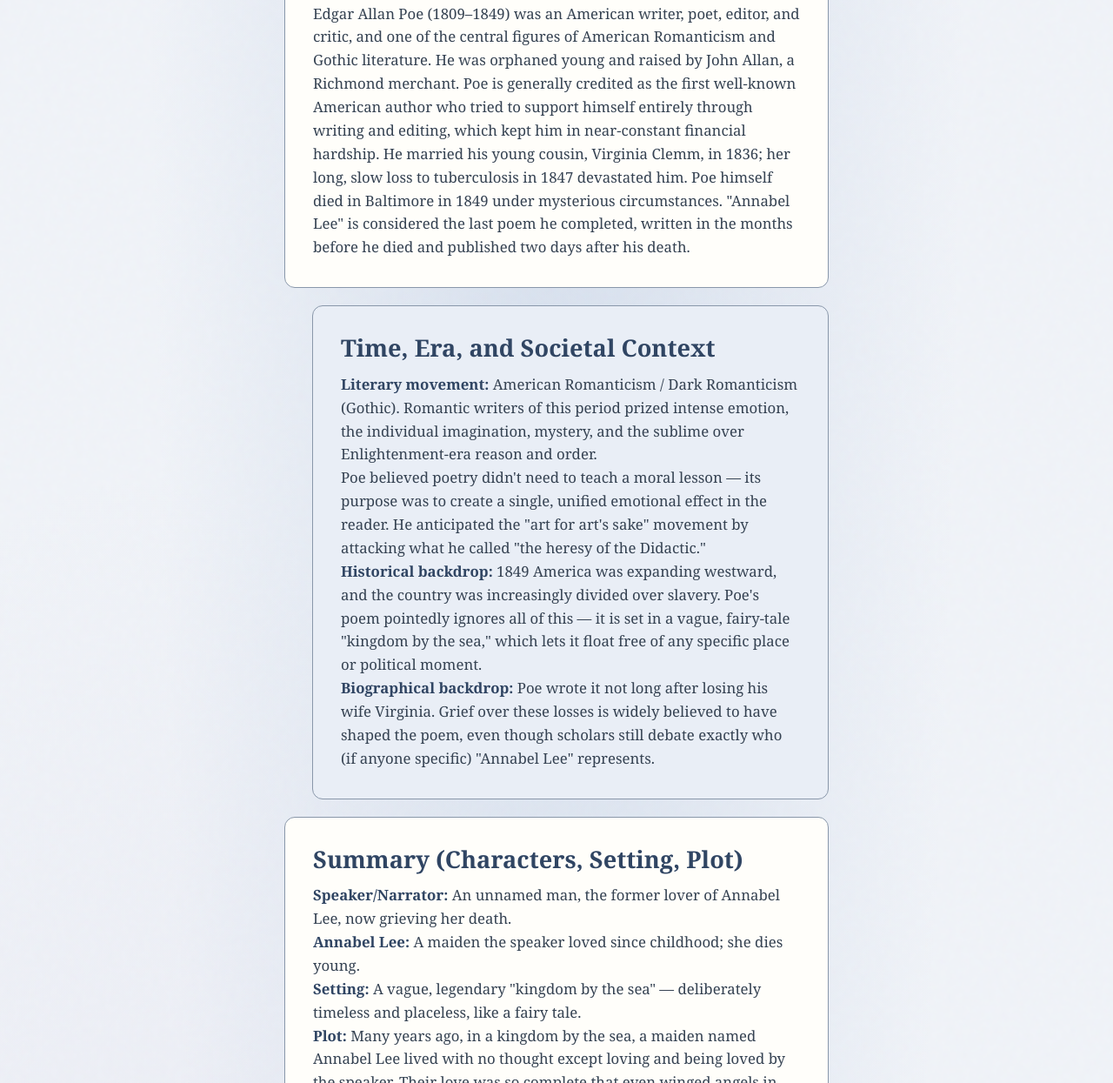
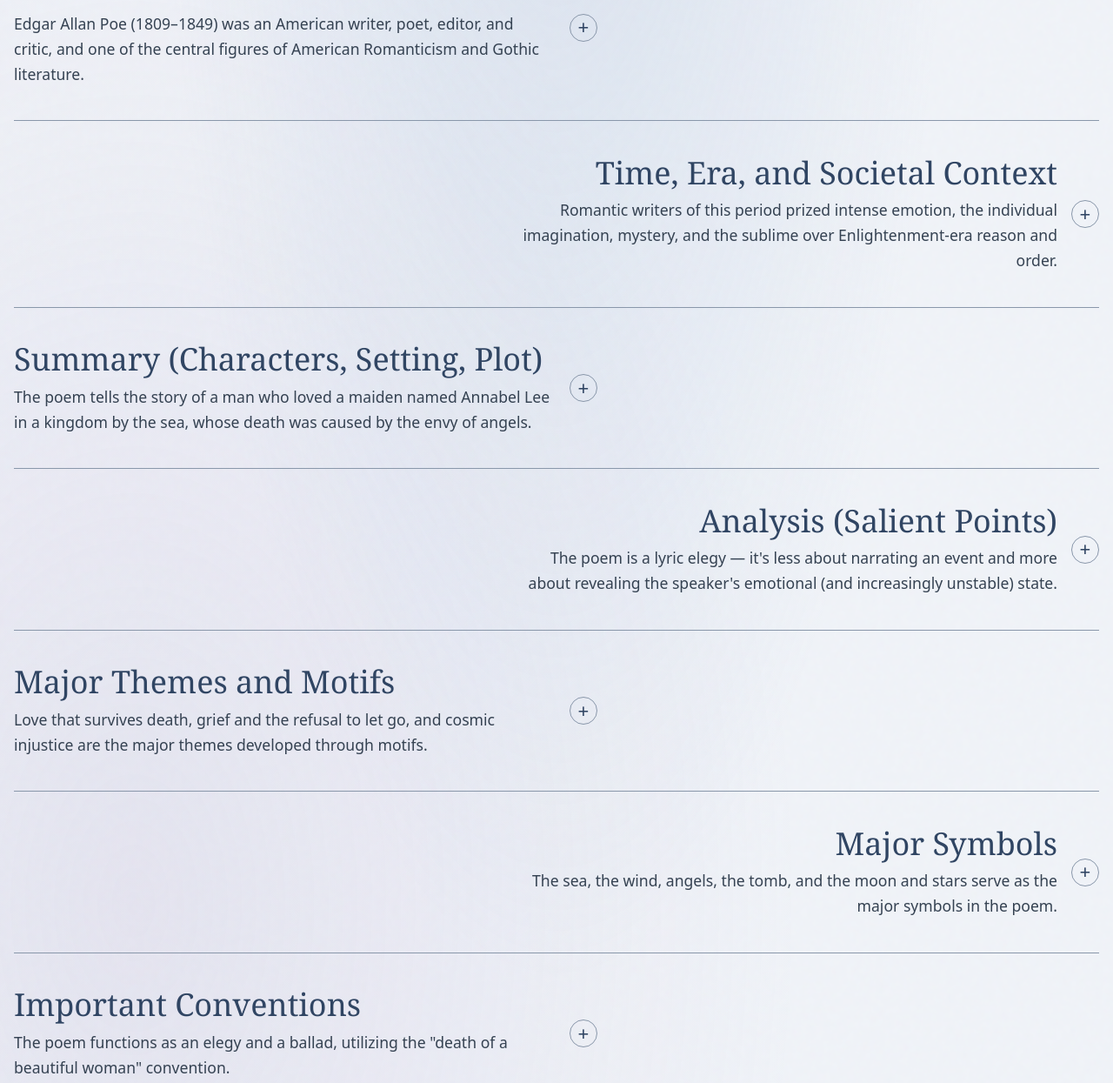
Before and after one commit to daryljamesborjal/romantic-age, an Astro site: page /annabel-lee in a window 1280 px wide. Shown: the part 868-2113 px from the top of the page at 87% size. Built offline with nearby package versions, Linux system fonts and the light colour scheme; Astro itself is replaced by a stand-in of ours.

Commit message:
Phase 9: Applied unboxed magazine layout to all text pages

```diff
--- /dev/null
+++ b/src/components/content/ContentSection.astro
@@ -0,0 +1,30 @@
+---
+interface Props {
+	id: string;
+	title: string;
+	summary: string;
+	align?: "left" | "right";
+}
+
+const { id, title, summary, align = "left" } = Astro.props;
+const titleId = `${id}-title`;
+const contentId = `${id}-content`;
+---
+
+<!-- Native details/summary keeps each section keyboard-operable without JavaScript. -->
+<section class={`content-section content-section--${align}`} aria-labelledby={titleId}>
+	<details id={id} class="content-section__details">
+		<summary class="content-section__summary" aria-controls={contentId}>
+			<span class="content-section__intro">
+				<h2 class="content-section__title" id={titleId}>{title}</h2>
+				<span class="content-section__dek">{summary}</span>
+			</span>
+			<span class="content-section__icon" aria-hidden="true">+</span>
+		</summary>
+		<div class="content-section__body" id={contentId}>
+			<div class="content-section__body-inner">
+				<slot />
+			</div>
+		</div>
+	</details>
+</section>
--- a/src/pages/annabel-lee.astro
+++ b/src/pages/annabel-lee.astro
@@ -2,6 +2,7 @@
 // Annabel Lee reading and study page.
 import PoemLayout from "../layouts/PoemLayout.astro";
 import AnnabelLeeScene from "../components/scene/AnnabelLeeScene.astro";
+import ContentSection from "../components/content/ContentSection.astro";
 ---
 
 <PoemLayout title="Annabel Lee | Romantic Age" themeClass="poem-page annabel-lee-theme">
@@ -81,39 +82,34 @@ import AnnabelLeeScene from "../components/scene/AnnabelLeeScene.astro";
 	</details>
 
 	<article class="annabel-content" aria-label="Annabel Lee study sections">
-		<section class="annabel-section" aria-labelledby="author-heading">
-			<h2 id="author-heading">Author</h2>
+		<ContentSection id="author" title="Author" summary="Edgar Allan Poe (1809–1849) was an American writer, poet, editor, and critic, and one of the central figures of American Romanticism and Gothic literature." align="left">
 			<p>Edgar Allan Poe (1809–1849) was an American writer, poet, editor, and critic, and one of the central figures of American Romanticism and Gothic literature. He was orphaned young and raised by John Allan, a Richmond merchant. Poe is generally credited as the first well-known American author who tried to support himself entirely through writing and editing, which kept him in near-constant financial hardship. He married his young cousin, Virginia Clemm, in 1836; her long, slow loss to tuberculosis in 1847 devastated him. Poe himself died in Baltimore in 1849 under mysterious circumstances. "Annabel Lee" is considered the last poem he completed, written in the months before he died and published two days after his death.</p>
-		</section>
+		</ContentSection>
 
-		<section class="annabel-section" aria-labelledby="context-heading">
-			<h2 id="context-heading">Time, Era, and Societal Context</h2>
+		<ContentSection id="context" title="Time, Era, and Societal Context" summary="Romantic writers of this period prized intense emotion, the individual imagination, mystery, and the sublime over Enlightenment-era reason and order." align="right">
 			<p><strong>Literary movement:</strong> American Romanticism / Dark Romanticism (Gothic). Romantic writers of this period prized intense emotion, the individual imagination, mystery, and the sublime over Enlightenment-era reason and order.</p>
 			<p>Poe believed poetry didn't need to teach a moral lesson — its purpose was to create a single, unified emotional effect in the reader. He anticipated the "art for art's sake" movement by attacking what he called "the heresy of the Didactic."</p>
 			<p><strong>Historical backdrop:</strong> 1849 America was expanding westward, and the country was increasingly divided over slavery. Poe's poem pointedly ignores all of this — it is set in a vague, fairy-tale "kingdom by the sea," which lets it float free of any specific place or political moment.</p>
 			<p><strong>Biographical backdrop:</strong> Poe wrote it not long after losing his wife Virginia. Grief over these losses is widely believed to have shaped the poem, even though scholars still debate exactly who (if anyone specific) "Annabel Lee" represents.</p>
-		</section>
+		</ContentSection>
 
-		<section class="annabel-section" aria-labelledby="summary-heading">
-			<h2 id="summary-heading">Summary (Characters, Setting, Plot)</h2>
+		<ContentSection id="summary" title="Summary (Characters, Setting, Plot)" summary="The poem tells the story of a man who loved a maiden named Annabel Lee in a kingdom by the sea, whose death was caused by the envy of angels." align="left">
 			<p><strong>Speaker/Narrator:</strong> An unnamed man, the former lover of Annabel Lee, now grieving her death.</p>
 			<p><strong>Annabel Lee:</strong> A maiden the speaker loved since childhood; she dies young.</p>
 			<p><strong>Setting:</strong> A vague, legendary "kingdom by the sea" — deliberately timeless and placeless, like a fairy tale.</p>
 			<p><strong>Plot:</strong> Many years ago, in a kingdom by the sea, a maiden named Annabel Lee lived with no thought except loving and being loved by the speaker. Their love was so complete that even winged angels in heaven envied it. Because of that envy, a wind blew out of a cloud one night and chilled Annabel Lee, and her highborn relatives came and shut her away in a tomb by the sea. The speaker insists that neither angels above nor demons below the sea can ever separate his soul from hers. Every night, he says, the moon and stars bring him dreams and visions of her eyes, and he lies down beside her in her tomb by the sea.</p>
-		</section>
+		</ContentSection>
 
-		<section class="annabel-section" aria-labelledby="analysis-heading">
-			<h2 id="analysis-heading">Analysis (Salient Points)</h2>
+		<ContentSection id="analysis" title="Analysis (Salient Points)" summary="The poem is a lyric elegy — it's less about narrating an event and more about revealing the speaker's emotional (and increasingly unstable) state." align="right">
 			<ul>
 				<li>The poem is a lyric elegy — it's less about narrating an event and more about revealing the speaker's emotional (and increasingly unstable) state.</li>
 				<li>The speaker never accepts a natural explanation (illness) for Annabel Lee's death; he reframes it as cosmic jealousy, which is a way of giving unbearable, random loss a dramatic, meaningful cause.</li>
 				<li>The poem doesn't resolve neatly into "healthy mourning" or "unhealthy obsession" — critics note that it deliberately keeps this ambiguous. The final image can be read as either the ultimate proof of eternal love or a picture of someone who cannot let go and has stopped living his own life.</li>
 				<li>Modern readers sometimes discuss the poem alongside the stages of grief (denial, anger, bargaining, depression, acceptance), though this is a modern psychological lens, not a scholarly consensus.</li>
 			</ul>
-		</section>
+		</ContentSection>
 
-		<section class="annabel-section" aria-labelledby="themes-heading">
-			<h2 id="themes-heading">Major Themes and Motifs</h2>
+		<ContentSection id="themes" title="Major Themes and Motifs" summary="Love that survives death, grief and the refusal to let go, and cosmic injustice are the major themes developed through motifs." align="left">
 			<ul>
 				<li><strong>Love that survives death:</strong> Repeated insistence that no earthly or heavenly power can "dissever" their souls.</li>
 				<li><strong>Grief and the refusal to let go:</strong> Motif of nightly visitation to the tomb; recurring dreams of her eyes in the stars.</li>
@@ -122,10 +118,9 @@ import AnnabelLeeScene from "../components/scene/AnnabelLeeScene.astro";
 				<li><strong>The sea as boundary between life and death:</strong> The recurring refrain "kingdom by the sea" and "sepulchre there by the sea."</li>
 			</ul>
 			<p><strong>Key recurring motif — the refrain:</strong> The repetition of "Annabel Lee" and "kingdom by the sea" functions like a chant or incantation, reinforcing how fixated the speaker is on both the woman and the place where he lost her.</p>
-		</section>
+		</ContentSection>
 
-		<section class="annabel-section" aria-labelledby="symbols-heading">
-			<h2 id="symbols-heading">Major Symbols</h2>
+		<ContentSection id="symbols" title="Major Symbols" summary="The sea, the wind, angels, the tomb, and the moon and stars serve as the major symbols in the poem." align="right">
 			<ul>
 				<li><strong>The sea:</strong> Represents vastness, isolation, and the boundary between the world of the living and the world of the dead.</li>
 				<li><strong>The wind/cloud that kills her:</strong> A symbol for sudden, arbitrary illness or mortality (echoing the long, slow loss of his wife to tuberculosis).</li>
@@ -133,10 +128,9 @@ import AnnabelLeeScene from "../components/scene/AnnabelLeeScene.astro";
 				<li><strong>The tomb/sepulchre:</strong> Symbolizes both the finality of death and the speaker's refusal to accept that finality.</li>
 				<li><strong>The moon and stars:</strong> Symbolize memory and the persistence of the beloved's presence in the speaker's mind.</li>
 			</ul>
-		</section>
+		</ContentSection>
 
-		<section class="annabel-section" aria-labelledby="conventions-heading">
-			<h2 id="conventions-heading">Important Conventions</h2>
+		<ContentSection id="conventions" title="Important Conventions" summary="The poem functions as an elegy and a ballad, utilizing the &quot;death of a beautiful woman&quot; convention." align="left">
 			<p>The professor's list (classical unities, noble birth, tragic flaw, free will) was written for drama, so it only partly fits two poems and a short story. Here is how they apply to "Annabel Lee":</p>
 			<ul>
 				<li><strong>Elegy:</strong> It is a poem of mourning for a dead loved one, which makes it the poem's main convention.</li>
@@ -147,18 +141,16 @@ import AnnabelLeeScene from "../components/scene/AnnabelLeeScene.astro";
 				<li><strong>Free will vs. fate:</strong> The speaker blames forces outside human control, the envious angels and the wind, rather than chance or illness.</li>
 			</ul>
 			<p><em>Doesn't apply:</em> Tragic flaw and the classical unities.</p>
-		</section>
+		</ContentSection>
 
-		<section class="annabel-section" aria-labelledby="resonance-heading">
-			<h2 id="resonance-heading">How the Text Resonates Today</h2>
+		<ContentSection id="resonance" title="How the Text Resonates Today" summary="Grief that refuses closure is a universally recognized experience, often discussed in modern psychology." align="right">
 			<ul>
 				<li>Grief that refuses closure is a universally recognized experience. Modern readers and critics still discuss where "devoted love" ends and "obsession" begins — a very contemporary conversation around grief, attachment, and mental health.</li>
 				<li>The poem continues to be adapted across music, film, and other media well over a century later, showing how enduring the universal ache of losing someone young feels across generations.</li>
 			</ul>
-		</section>
+		</ContentSection>
 
-		<section class="annabel-section" aria-labelledby="references-heading">
-			<h2 id="references-heading">References and Conclusion</h2>
+		<ContentSection id="references" title="References and Conclusion" summary="Academic and literary sources used to analyze the poem, including Mabbott and Baraban." align="left">
 			<p><strong>References:</strong></p>
 			<ul>
 				<li>Baraban, E. V. (2004). The motive for murder in “The Cask of Amontillado” by Edgar Allan Poe. Rocky Mountain Review of Language and Literature, 58(2), 47–62.</li>
@@ -167,28 +159,11 @@ import AnnabelLeeScene from "../components/scene/AnnabelLeeScene.astro";
 				<li>SuperSummary. (n.d.). Annabel Lee summary.</li>
 			</ul>
 			<p><strong>Conclusion:</strong> "Annabel Lee" endures because it takes a universal wound — losing someone you loved before you were ready to — and elevates it into myth. Poe strips away time and place so that any reader, in any era, can pour their own grief into the speaker's voice.</p>
-		</section>
+		</ContentSection>
 	</article>
 </PoemLayout>
 
 <style>
-	/* Lists use generous spacing to keep the study notes easy to scan. */
-	.annabel-section ul {
-		display: grid;
-		gap: 0.75rem;
-		margin: 0 0 1.25rem;
-		padding-inline-start: 1.4rem;
-	}
-
-	.annabel-section li {
-		padding-inline-start: 0.25rem;
-		line-height: 1.7;
-	}
-
-	.annabel-section strong {
-		color: var(--annabel-accent, #d8d9e8);
-	}
-
 	.poem-stanzas {
 		max-width: 70ch;
 		margin-inline: auto;
--- a/src/styles/global.css
+++ b/src/styles/global.css
@@ -440,41 +440,8 @@ h1 {
 }
 
 .annabel-content {
-	width: min(calc(100% - 2rem), 70ch);
+	width: min(calc(100% - 2rem), 88rem);
 	margin: clamp(3rem, 8vw, 6rem) auto 0;
-}
-
-.annabel-section {
-	margin-block: 1.25rem;
-	padding: clamp(1.25rem, 4vw, 2rem);
-	border: 1px solid var(--al-border);
-	border-radius: 0.75rem;
-	background: var(--al-panel);
-	transition: background-color 180ms ease, border-color 180ms ease;
-}
-
-.annabel-section:nth-child(even) {
-	margin-left: clamp(0rem, 4vw, 2rem);
-	background: var(--al-panel-alt);
-}
-
-.annabel-section:hover {
-	border-color: #74819c;
-	background: var(--al-panel-hover);
-}
-
-.annabel-section h2 {
-	margin: 0 0 0.75rem;
-	color: var(--al-silver);
-	font-size: clamp(1.3rem, 3vw, 1.7rem);
-}
-
-.annabel-section p {
-	max-width: 70ch;
-	margin: 0;
-	color: var(--al-muted);
-	font-size: 1.05rem;
-	line-height: 1.6;
 }
 
 .annabel-lee-theme :focus-visible {
@@ -686,80 +653,193 @@ h1 {
 	letter-spacing: 0.06em;
 }
 
-/* Both new poem pages share the same comfortable reading column and panels. */
-.cask-content,
-.daffodils-content {
-	width: min(calc(100% - 2rem), 70ch);
+/* Keep the story narrow; the Daffodils study sections use a wider magazine rail. */
+.cask-content {
+	width: min(calc(100% - 2rem), 88rem);
 	margin: clamp(3rem, 8vw, 6rem) auto 0;
 }
 
-.cask-section,
-.daffodils-section {
-	margin-block: 1.25rem;
-	padding: clamp(1.25rem, 4vw, 2rem);
-	border: 1px solid;
-	border-radius: 0.75rem;
-	transition: background-color 180ms ease, border-color 180ms ease;
+.daffodils-content {
+	width: min(calc(100% - 2rem), 88rem);
+	margin: clamp(2rem, 5vw, 4rem) auto 0;
 }
 
-.cask-section {
-	border-color: var(--cask-border);
-	background: var(--cask-panel);
+/* Unboxed magazine-style disclosures keep the page light and editorial. */
+.content-section {
+	--content-section-accent: var(--daff-green, var(--color-accent));
+	--content-section-ink: var(--daff-text, var(--text-color));
+	--content-section-muted: var(--daff-muted, var(--color-muted));
+	--content-section-rule: var(--daff-border, var(--border-color));
+	border-bottom: 1px solid var(--content-section-rule);
 }
 
-.cask-section:nth-child(even) {
-	margin-left: clamp(0rem, 4vw, 2rem);
-	background: var(--cask-panel-alt);
+.annabel-lee-theme .content-section {
+	--content-section-accent: var(--al-silver);
+	--content-section-ink: var(--al-text);
+	--content-section-muted: var(--al-muted);
+	--content-section-rule: var(--al-border);
 }
 
-.cask-section:hover {
-	border-color: #b58c5f;
-	background: #292326;
+.cask-theme .content-section {
+	--content-section-accent: var(--cask-gold);
+	--content-section-ink: var(--cask-text);
+	--content-section-muted: var(--cask-muted);
+	--content-section-rule: var(--cask-border);
 }
 
-.cask-section h2 {
-	color: var(--cask-gold);
+.content-section__details {
+	margin: 0;
+	border: 0;
+	background: transparent;
+	box-shadow: none;
 }
 
-.cask-section p {
-	color: var(--cask-muted);
+.content-section__summary {
+	display: grid;
+	grid-template-columns: minmax(0, 1fr) auto;
+	width: min(100%, 75ch);
+	align-items: center;
+	gap: 1rem;
+	margin: 0;
+	padding-block: clamp(1.4rem, 3.4vw, 2.4rem);
+	color: var(--content-section-ink);
+	cursor: pointer;
+	list-style: none;
+	text-align: left;
 }
 
-.daffodils-section {
-	border-color: var(--daff-border);
-	background: var(--daff-panel);
+.content-section__summary::-webkit-details-marker {
+	display: none;
 }
 
-.daffodils-section:nth-child(even) {
-	margin-left: clamp(0rem, 4vw, 2rem);
-	background: var(--daff-panel-alt);
+.content-section--right .content-section__summary,
+.content-section--right .content-section__body-inner {
+	margin-left: auto;
+	text-align: right;
 }
 
-.daffodils-section:hover {
-	border-color: #66866a;
-	background: #e5efdc;
+.content-section__intro {
+	display: grid;
+	gap: 0.45rem;
 }
 
-.daffodils-section h2 {
-	color: var(--daff-green);
+.content-section__title {
+	margin: 0;
+	color: var(--content-section-accent);
+	font-size: clamp(1.55rem, 3.5vw, 2.25rem);
+	font-weight: 500;
+	line-height: 1.18;
+	text-wrap: balance;
 }
 
-.daffodils-section p {
-	color: var(--daff-muted);
+.content-section__dek {
+	max-width: 75ch;
+	color: var(--content-section-muted);
+	font-family: system-ui, sans-serif;
+	font-size: clamp(1rem, 1.6vw, 1.1rem);
+	line-height: 1.65;
 }
 
-.cask-section h2,
-.daffodils-section h2 {
-	margin: 0 0 0.75rem;
-	font-size: clamp(1.3rem, 3vw, 1.7rem);
+.content-section__icon {
+	display: grid;
+	width: 2rem;
+	height: 2rem;
+	place-items: center;
+	border: 1px solid var(--content-section-rule);
+	border-radius: 50%;
+	color: var(--content-section-accent);
+	font-family: system-ui, sans-serif;
+	font-size: 1.4rem;
+	font-weight: 300;
+	line-height: 1;
+	transition: transform 260ms ease, color 180ms ease;
 }
 
-.cask-section p,
-.daffodils-section p {
-	max-width: 70ch;
-	margin: 0;
-	font-size: 1.05rem;
-	line-height: 1.6;
+.content-section__details[open] .content-section__icon {
+	transform: rotate(45deg);
+}
+
+.content-section__summary:hover .content-section__title,
+.content-section__summary:hover .content-section__icon {
+	color: var(--content-section-muted);
+}
+
+.content-section__summary:focus-visible {
+	border-radius: 0.2rem;
+	outline: 3px solid var(--daff-focus, var(--color-focus));
+	outline-offset: 4px;
+}
+
+/* The inner row can collapse to zero while remaining keyboard-accessible. */
+.content-section__body {
+	display: grid;
+	grid-template-rows: 0fr;
+	width: min(100%, 75ch);
+	margin-left: 0;
+	visibility: hidden;
+	transition: grid-template-rows 380ms ease, visibility 380ms ease;
+}
+
+.content-section__details[open] .content-section__body {
+	grid-template-rows: 1fr;
+	visibility: visible;
+}
+
+.content-section__body-inner {
+	min-height: 0;
+	overflow: hidden;
+	padding-block: 0;
+	color: var(--content-section-ink);
+	font-size: clamp(1.08rem, 1.7vw, 1.18rem);
+	line-height: 1.75;
+	text-align: left;
+	transition: padding 380ms ease;
+}
+
+.content-section--right .content-section__body {
+	margin-left: auto;
+}
+
+.content-section__details[open] .content-section__body-inner {
+	padding-block: 0 2rem;
+}
+
+.content-section__body-inner p {
+	margin: 0 0 1.15em;
+}
+
+.content-section__body-inner p:last-child,
+.content-section__body-inner ul:last-child {
+	margin-bottom: 0;
+}
+
+.content-section__body-inner ul {
+	display: grid;
+	gap: 0.6rem;
+	margin: 0 0 1.15em;
+	padding-inline-start: 1.35em;
+}
+
+.content-section__body-inner li {
+	padding-inline-start: 0.25em;
+}
+
+.content-section__body-inner strong {
+	color: var(--content-section-accent);
+}
+
+@media (prefers-reduced-motion: reduce) {
+	.content-section__icon,
+	.content-section__body,
+	.content-section__body-inner {
+		transition: none;
+	}
+}
+
+html.reduce-motion-active .content-section__icon,
+html.reduce-motion-active .content-section__body,
+html.reduce-motion-active .content-section__body-inner {
+	transition: none;
 }
 
 .daffodils-theme :focus-visible {
@@ -807,15 +887,6 @@ html[data-theme="light"] .daffodils-hero__author {
 	text-shadow: none;
 }
 
-html[data-theme="light"] .annabel-section:nth-child(even) {
-	background: #e9eef6;
-}
-
-html[data-theme="light"] .annabel-section:hover {
-	border-color: #61728d;
-	background: #e2e9f3;
-}
-
 html[data-theme="light"] .annabel-hero {
 	border-color: #8997aa;
 	background: transparent;
@@ -861,15 +932,6 @@ html[data-theme="light"] .cask-theme {
 	background: radial-gradient(ellipse at 52% 12%, rgb(180 104 88 / 20%), transparent 52%),
 		radial-gradient(ellipse at 18% 76%, rgb(153 118 109 / 13%), transparent 48%), #f4efec;
 	color: #29242a;
-}
-
-html[data-theme="light"] .cask-section:nth-child(even) {
-	background: var(--cask-panel-alt);
-}
-
-html[data-theme="light"] .cask-section:hover {
-	border-color: #80544c;
-	background: var(--cask-panel-hover);
 }
 
 html[data-theme="light"] .cask-hero {
@@ -929,15 +991,6 @@ html[data-theme="dark"] .daffodils-theme {
 	background: radial-gradient(ellipse at 18% 14%, rgb(80 117 77 / 25%), transparent 48%),
 		radial-gradient(ellipse at 84% 70%, rgb(161 133 57 / 16%), transparent 46%), #111a19;
 	color: #edf2e9;
-}
-
-html[data-theme="dark"] .daffodils-section:nth-child(even) {
-	background: var(--daff-panel-alt);
-}
-
-html[data-theme="dark"] .daffodils-section:hover {
-	border-color: #a6c28e;
-	background: #263a30;
 }
 
 html[data-theme="dark"] .daffodils-hero {
@@ -1060,12 +1113,11 @@ html[data-theme="dark"] .daffodils-theme .reading-panel {
 	padding-inline: clamp(1.1rem, 4vw, 2rem);
 	background-color: transparent;
 	visibility: hidden;
-	transition: grid-template-rows 420ms ease, visibility 420ms ease, background-color 420ms ease;
+	transition: grid-template-rows 420ms ease, visibility 420ms ease;
 }
 
 .reading-panel[open] > .text-content {
 	grid-template-rows: 1fr;
-	background-color: var(--reading-copy-background);
 	visibility: visible;
 }
 
@@ -1135,18 +1187,9 @@ html[data-theme="dark"] .daffodils-theme .reading-panel {
 		min-height: 29rem;
 	}
 
-	.annabel-section:nth-child(even) {
-		margin-left: 0;
-	}
-
 	.cask-hero,
 	.daffodils-hero {
 		min-height: 29rem;
-	}
-
-	.cask-section:nth-child(even),
-	.daffodils-section:nth-child(even) {
-		margin-left: 0;
 	}
 }
 
```
Also changed, not shown: src/pages/cask-of-amontillado.astro (+19 -46 lines), src/pages/daffodils.astro (+19 -44 lines).
